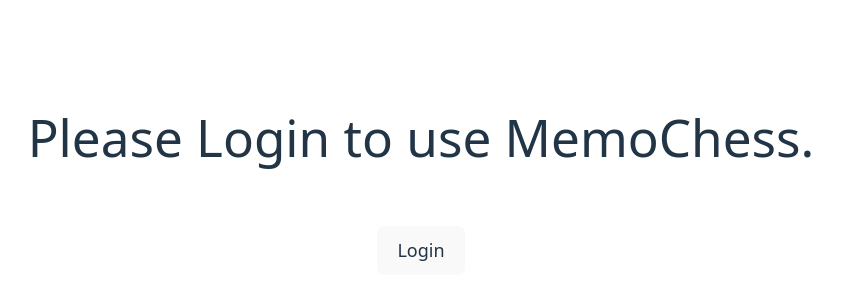
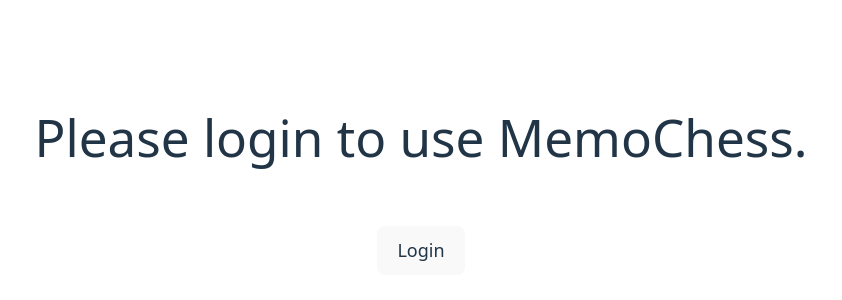
Before and after one commit to TianLangHin/MemoChess, a React (Vite) app: page / in a window 1280 px wide. Shown: the part 238-538 px from the top of the page, without its empty margins (219-1061 px from the left). Built offline with nearby package versions, Linux system fonts and the light colour scheme.

Commit message:
Fixed text colour consistency and chessboard centering

```diff
--- a/src/App.tsx
+++ b/src/App.tsx
@@ -185,7 +185,7 @@
     return (
       <>
         <h1 className="p-15">
-          Please Login to use MemoChess.
+          Please login to use MemoChess.
         </h1>
         <button onClick={handleLogin} className="p-10">
           <h2 className="text-lg">
@@ -210,7 +210,7 @@
       </div>
       <div>
         <PopUp showPopUp={showPopUp} setShowPopUp={setShowPopUp}>
-          <h2 className="text-4xl p-4">Our Team</h2>
+          <h2 className="text-black text-4xl p-4">Our Team</h2>
           <ol>
             <p className="text-black">Tian Lang Hin (24766127)</p>
             <p className="text-black">Duong Anh Tran (24775456)</p>
@@ -248,7 +248,7 @@
             </button>
           </div>
         </div>
-        <div>
+        <div className="grid col-start-2 row-span-2 flex justify-center items-center">
           <Chessboard
             arePiecesDraggable={false}
             position={fen}
@@ -268,7 +268,7 @@
           </div>
         </div>
       </div>
-      <div className="container grid grid-cols-3 grid-rows-1 gap-2 p-2">
+      <div className="container grid grid-cols-3 grid-rows-1 gap-2 p-5">
         <button className="p-4" onClick={handleWhiteResign}>
           White Resigns
         </button>
```
